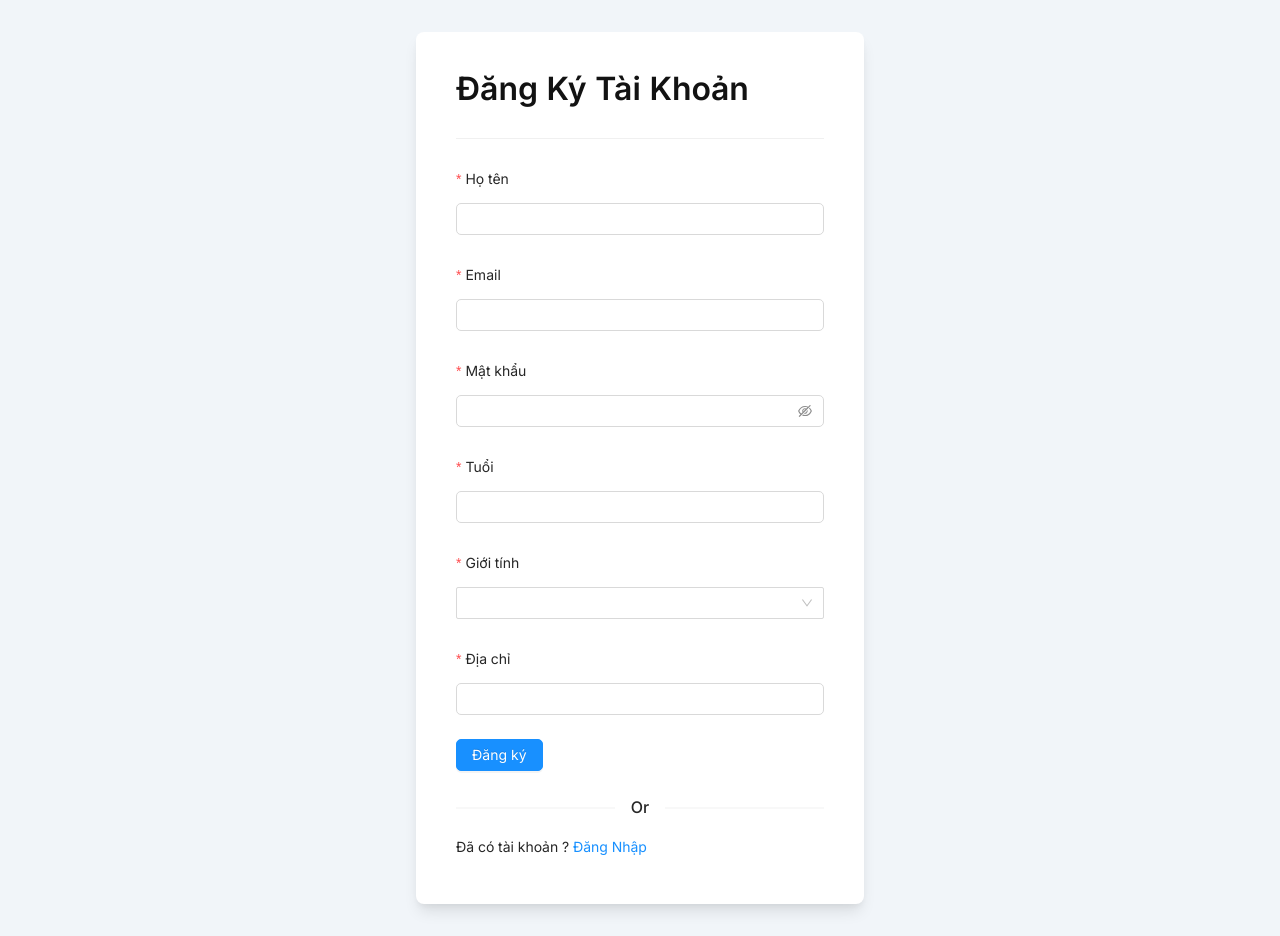
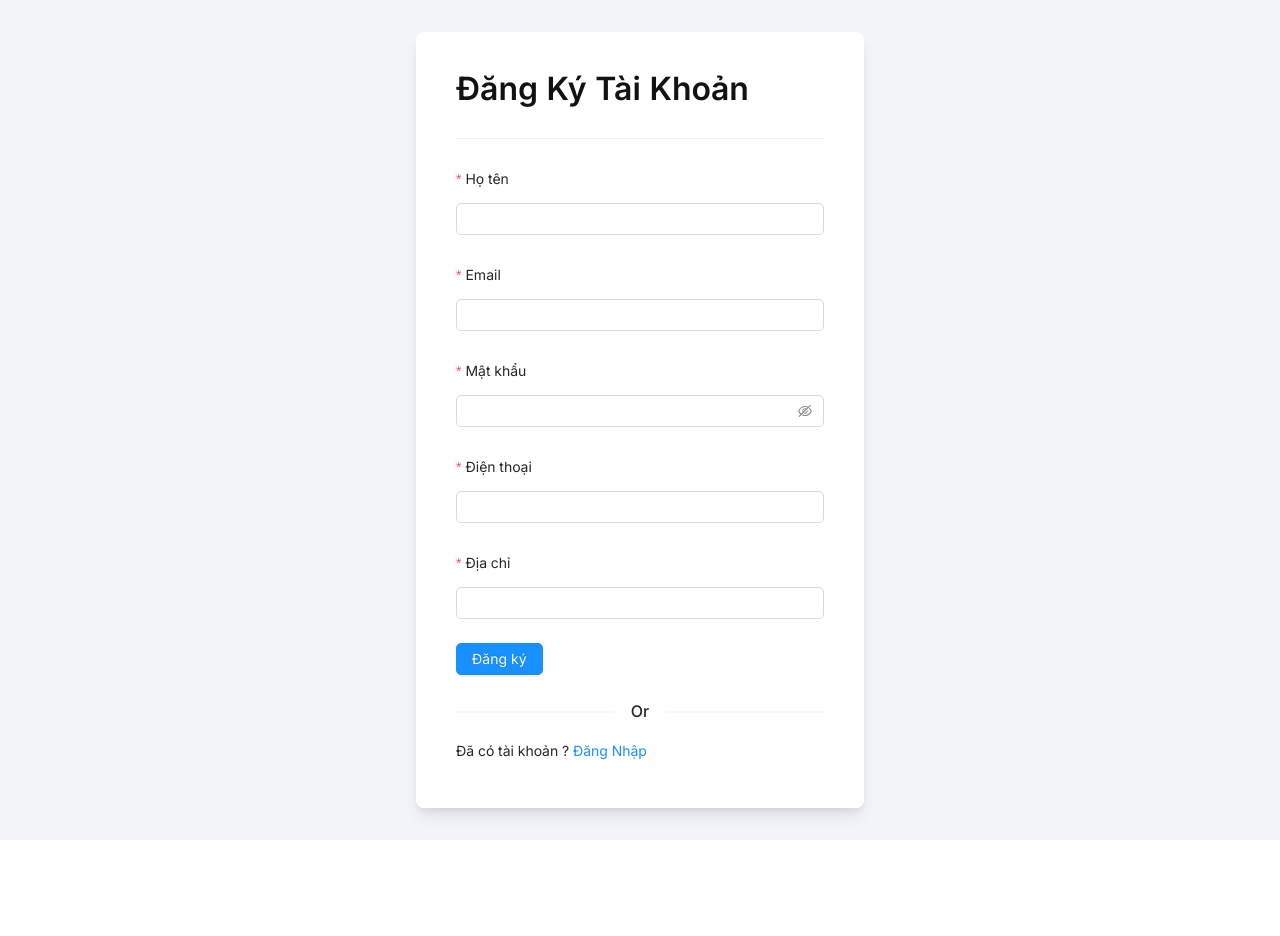
Before and after one commit to QuangDuy212/cinema-nextjs-frontend, a Next.js app: page /auth/register in a window 1280 px wide. After the commit the page ends 840 px from the top, so only its background shows below. Built offline with nearby package versions, Linux system fonts and the light colour scheme.

Commit message:
add logic for Register Page

```diff
--- a/src/components/auth/register/app.register.tsx
+++ b/src/components/auth/register/app.register.tsx
@@ -7,27 +7,38 @@ import { useState } from 'react';
 import styles from 'src/styles/auth/auth.module.scss';
 const { Option } = Select;
 import "antd/dist/antd.css";
+import { callRegister } from 'src/util/api';
+
+interface IValue {
+    fullName: string;
+    email: string;
+    password: string;
+    address: string;
+    phone: string;
+}
 
 const AppRegister = () => {
     const [isSubmit, setIsSubmit] = useState(false);
     const router = useRouter();
 
     const onFinish = async (values: any) => {
-        // const { name, email, password, age, gender, address } = values;
-        // setIsSubmit(true);
-        // const res = await callRegister(name, email, password as string, +age, gender, address);
-        // setIsSubmit(false);
-        // if (res?.data?.id) {
-        //     message.success('Đăng ký tài khoản thành công!');
-        //     router.push('/auth/signin')
-        // } else {
-        //     notification.error({
-        //         message: "Có lỗi xảy ra",
-        //         description:
-        //             res.message && Array.isArray(res.message) ? res.message[0] : res.message,
-        //         duration: 5
-        //     })
-        // }
+        const { fullName, email, password, address, phone } = values;
+        setIsSubmit(true);
+        const data = { fullName, email, password, phone, address };
+        const res = await callRegister(data);
+        console.log(">>> check res: ", res);
+        setIsSubmit(false);
+        if (res?.data?.id) {
+            message.success('Đăng ký tài khoản thành công!');
+            router.push('/auth/signin')
+        } else {
+            notification.error({
+                message: "Có lỗi xảy ra",
+                description:
+                    res.message && Array.isArray(res.message) ? res.message[0] : res.message,
+                duration: 5
+            })
+        }
     };
 
 
@@ -50,7 +61,7 @@ const AppRegister = () => {
                             <Form.Item
                                 labelCol={{ span: 24 }} //whole column
                                 label="Họ tên"
-                                name="name"
+                                name="fullName"
                                 rules={[{ required: true, message: 'Họ tên không được để trống!' }]}
                             >
                                 <Input style={{ borderRadius: "5px" }} />
@@ -77,30 +88,11 @@ const AppRegister = () => {
                             </Form.Item>
                             <Form.Item
                                 labelCol={{ span: 24 }} //whole column
-                                label="Tuổi"
-                                name="age"
-                                rules={[{ required: true, message: 'Tuổi không được để trống!' }]}
+                                label="Điện thoại"
+                                name="phone"
+                                rules={[{ required: true, message: 'Số điện thoại không được để trống!' }]}
                             >
                                 <Input type='number' style={{ borderRadius: "5px" }} />
-                            </Form.Item>
-
-
-                            <Form.Item
-                                labelCol={{ span: 24 }} //whole column
-                                name="gender"
-                                label="Giới tính"
-                                rules={[{ required: true, message: 'Giới tính không được để trống!' }]}
-                            >
-                                <Select
-                                    // placeholder="Select a option and change input text above"
-                                    // onChange={onGenderChange}
-                                    allowClear
-                                    style={{ borderRadius: "5px" }}
-                                >
-                                    <Option value="MALE">Nam</Option>
-                                    <Option value="FEMALE">Nữ</Option>
-                                    <Option value="OTHER">Khác</Option>
-                                </Select>
                             </Form.Item>
 
 
--- a/src/components/payment/app.payment.tsx
+++ b/src/components/payment/app.payment.tsx
@@ -33,6 +33,9 @@ const AppPayment = () => {
                     console.log(">>> check create seat : ", res);
                 })
             }
+            dispatch(setEmptyBill());
+            router.push("/thank")
+
         } else {
             router.push("/auth/signin");
         }
--- a/src/components/profile/profile.element.tsx
+++ b/src/components/profile/profile.element.tsx
@@ -30,6 +30,7 @@ const ProfileElement = () => {
         } else {
             notification.error({
                 message: "Có lỗi xảy ra",
+                //@ts-ignore
                 description: res?.message,
                 duration: 5
             })
@@ -46,7 +47,7 @@ const ProfileElement = () => {
         <>
             <div style={{
                 maxWidth: "900px", display: "flex", justifyContent: "center", alignItems: "center"
-            }}>
+            }} className='profile-ele-container'>
                 <Form
                     name="basic"
                     form={form}
--- a/src/styles/profile/profile.element.scss
+++ b/src/styles/profile/profile.element.scss
@@ -1,9 +1,12 @@
-.ant-form-item-label {
-    label {
-        color: #fff !important;
+.profile-ele-container {
 
+    .ant-form-item-label {
+        label {
+            color: #fff !important;
+        }
     }
 }
+
 
 .form-input {
     max-width: 900px;
--- a/src/util/api.ts
+++ b/src/util/api.ts
@@ -7,11 +7,15 @@ import axios from "src/config/axios-customize";
  * Module Auth
  */
 export const callLogin = (username: string | undefined, password: string | undefined) => {
-    return axios.post<IBackendRes<IAccount>>("/api/v1/auth/login", { username, password });
+    return axios.post("/api/v1/auth/login", { username, password });
 }
 
 export const callLogout = () => {
-    return axios.post<IBackendRes<null>>("/api/v1/auth/logout");
+    return axios.post("/api/v1/auth/logout");
+}
+
+export const callRegister = (data: IReqRegister) => {
+    return axios.post("/api/v1/auth/register", data);
 }
 
 export const callFetchAccount = () => {
@@ -58,7 +62,7 @@ export const callFetchShowsByFilmAndDay = (filmId: number, dayId: number) => {
  */
 
 export const callUpdateUser = (id: number | undefined, fullName: string | undefined, phone: string | undefined, address: string | undefined) => {
-    return axios.put<IBackendRes<IUser>>("/api/v1/users", { id, fullName, phone, address })
+    return axios.put("/api/v1/users", { id, fullName, phone, address })
 }
 
 
```
Also changed, not shown: src/app/(user)/thank/page.tsx (added, +8 -0 lines), src/components/profile/app.profile.tsx (+13 -1 lines), src/types/backend.d.ts (+8 -0 lines).
